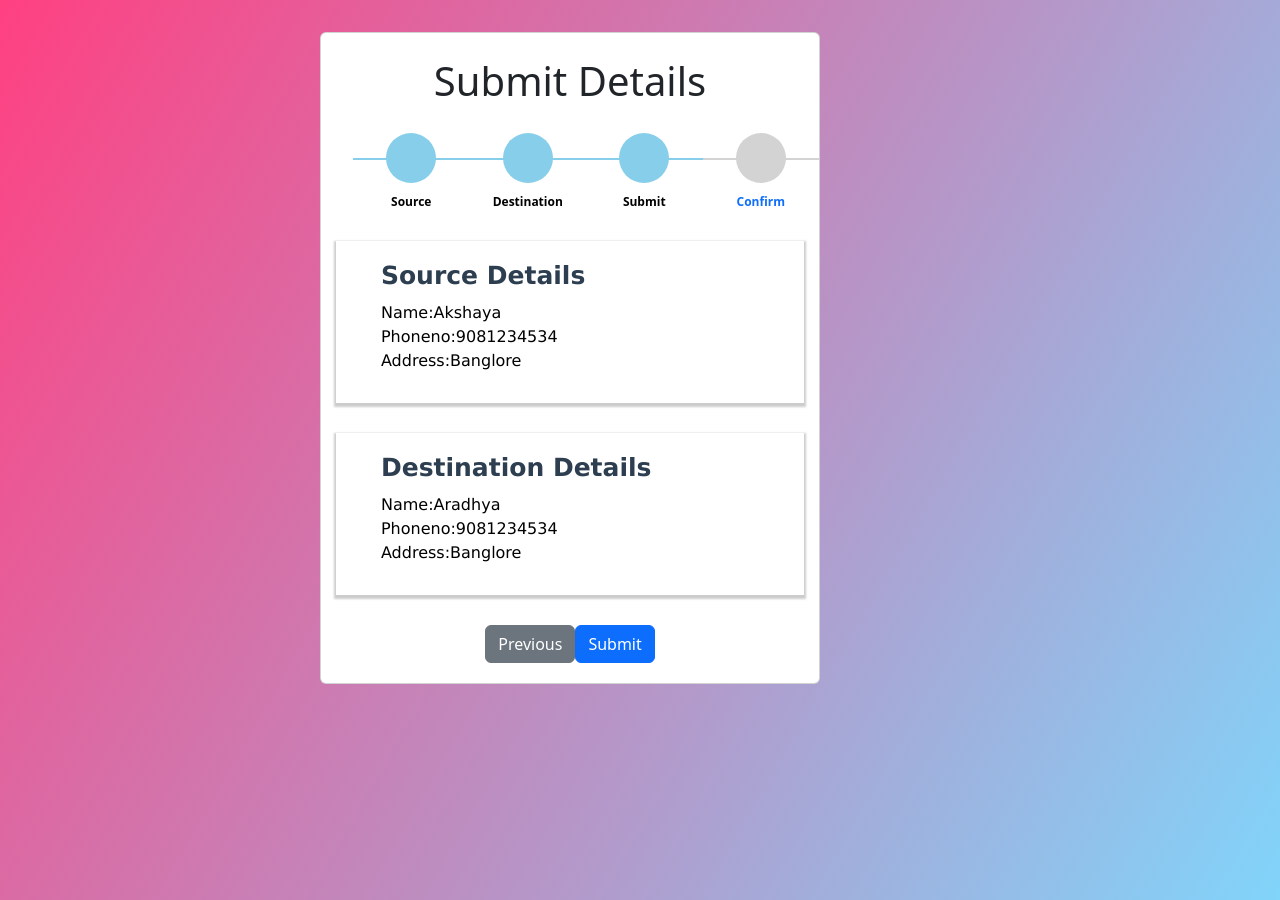
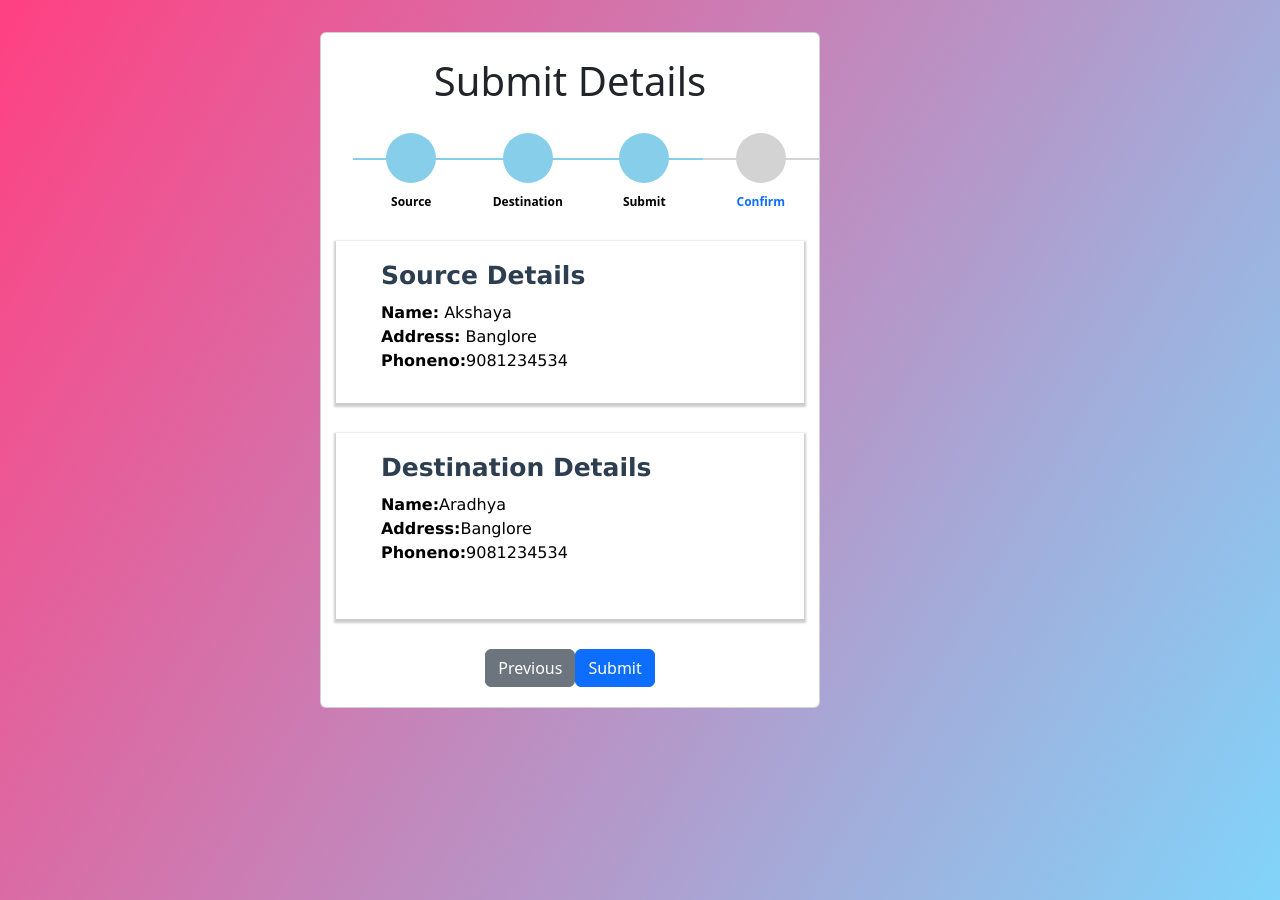
Before and after one commit to SandhyaPeddi2505/ONLINE-DELIVERY-GOODS-PROJECT, a React (Create React App) app: page /submit in a window 1280 px wide. Built offline with nearby package versions, Linux system fonts and the light colour scheme; data requests are answered from the project's data file.

Commit message:
changes done in submit and styles page

```diff
--- a/src/Components/Confirm.jsx
+++ b/src/Components/Confirm.jsx
@@ -7,7 +7,7 @@ const Confirm=()=>{
                 <div className="col-11 col-sm-9 col-md-7 col-lg-6 text-center p-0 mt-3 mb-2">
                     <div className="card px-0 pt-4 pb-0 mt-3 mb-3">
                         <h2>Confirm!</h2>
-                        <div className="row" >
+                        <div className="row">
                             <div className="col-md-12 mx-0">
                                 <form id="msform">
                                 <ul id="progressbar">
--- a/src/Components/Destination.jsx
+++ b/src/Components/Destination.jsx
@@ -5,7 +5,7 @@ import axios from "axios";
 const Destination = () => {
     const [details, setDetails] = useState({
         name: "",
-        phoneno: "",
+        phone: "",
         address: ""
       });
 
@@ -20,9 +20,9 @@ const Destination = () => {
 
       const handleSubmit = (e) => {
         e.preventDefault();
-        const { name, address, phoneno } = details;
+        const { name, address, phone } = details;
         axios
-          .post("http://localhost:3000/details1", { name, phoneno, address })
+          .post("http://localhost:3000/details1", { name, phone, address })
           .then((res) => {
             console.log(res.data);
           })
@@ -81,7 +81,7 @@ const Destination = () => {
                                             <h2 className="fs-title">Destination Details</h2>
                                             <input type="text" name="name" placeholder="Name" value={details.name} onChange={handleChange} />
                                             <input type="text" name="address" placeholder="Address" value={details.address} onChange={handleChange} />
-                                            <input type="text" name="phoneno" placeholder="PhoneNo" value={details.phoneno} onChange={handleChange} />
+                                            <input type="text" name="phone" placeholder="PhoneNo" value={details.phone} onChange={handleChange} />
                                             {/* <button type="submit" className="btn btn-success">Submit</button> */}
                                         </div>
 
--- a/src/Components/Source.jsx
+++ b/src/Components/Source.jsx
@@ -3,7 +3,7 @@ import { Link } from "react-router-dom";
 import { useState ,useEffect} from "react";
 import axios from "axios";
 
-const Source = (props) => {
+const Source = () => {
     const [dataa, setDataa] = useState([]);
     useEffect(()=>{
         axios.get("http://localhost:3000/posts").then(response=>{
@@ -64,7 +64,7 @@ const Source = (props) => {
         if (isPrimary) {
             setPrimaryAddress({
                 ...primaryAddress,
-                [e.target.name2]: e.target.value
+                [e.target.name]: e.target.value
             });
         } else {
             if(e.target.name === "address"){                                 //from 38 line to 43 line code added
@@ -75,7 +75,7 @@ const Source = (props) => {
             }
             setSecondaryAddress({
                 ...secondaryAddress,
-                [e.target.name]: e.target.value
+                [e.target.name1]: e.target.value
             });
         }
     };
@@ -100,10 +100,10 @@ const Source = (props) => {
                                 <div className="col-md-12 mx-0">
                                     <form  id="msform" onSubmit={handleSubmit}>
                                         <div >
-                                        {/* // window.location.href = "/destination" */}
+
 
                                         <ul id="progressbar"  >
-                                        {/* // style={{width: `${progress}%`}} */}
+
                                         <Link to="/source"><li class="active" id="source"><strong>Source</strong></li></Link>
                                         <Link to="/destination"><li id="destination" ><strong>Destination</strong></li></Link>
                                         <Link to="/submit"><li id="submit" ><strong>Submit</strong></li></Link>
@@ -113,11 +113,12 @@ const Source = (props) => {
                                         </div>
                                         <fieldset>
                                             <div className="form-card" style={{direction:"flex",flexDirection:"row"}}>
-                                                <div className="col mx-0">
-                                                <label style={{ color: 'black' }} className="m-4"><input type="radio" name="addressType" value="primary" checked={isPrimary}
-                                                    onChange={handleAddressTypeChange} />Primary</label>
-                                                <label style={{ color: 'black' }} className="mr"><input type="radio" name="addressType" value="secondary" checked={!isPrimary}
-                                                    onChange={handleAddressTypeChange} />Secondary</label></div>
+                                                <div className="col  mx-5">
+                                                <label style={{ color: 'black' ,position:"relative",padding:"20px"}} >Primary<input type="radio" name="addressType"  value="primary" checked={isPrimary}
+                                                    onChange={handleAddressTypeChange} /></label>
+                                                <label style={{ color: 'black',padding:"20px"}} className="label">Secondary<input type="radio" name="addressType" className="mr" value="secondary" checked={!isPrimary}
+                                                    onChange={handleAddressTypeChange} /></label>
+                                                    </div>
                                                 {isPrimary ? (
                                                     <div className="row">
                                                         {dataa.map((value,i)=>{
--- a/src/Components/Styles.scss
+++ b/src/Components/Styles.scss
@@ -94,19 +94,7 @@
     border-bottom: 2px solid skyblue;
     outline-width: 0;
   }
-  .mr{
-    margin-left: 45%;
-    display: inline-flex;
-  }
-  .m-4{
-    margin-left: 50%;
-    display: inline-flex;
-  }
-  .p{
-    // display: grid;
-    // place-items: center;
-    margin-left: 70%;
-  }
+
   // .q{
   //   // display: grid;
   //   // place-items: start;
@@ -285,6 +273,46 @@
     // padding-bottom: 500px;
 
   }
+  // .label{
+  //  position: relative;
+  // }
+  // .a{
+  //   margin-left: 2px;
+  //   margin-right: 2px;
+  //   padding-top: 10px;
+  //   position: relative;
+  // }
+  // .m-4{
+    // margin-left: 50%;
+    // position: absolute;
+    // left: 70px;
+    // bottom: 10px;
+    // top: 50px;
+    // left: 80px;
+    // display: inline-flex;
+    // padding-right: 30px;
+    // align-items: end;
+    // margin-bottom: 100px;
+    // border: 100px;
+  // }
+  // .m-5{
+  //   // position: absolute;
+  //   left: 40px;
+  //   // padding-right: 30px;
+  //   // display: inline-flexbox;
+  //   // margin-top: 80px;
+  // }
+  // .mr{
+  //   margin-left: 45%;
+  //   display: inline-flex;
+
+  // }
+
+  // .p{
+    // display: grid;
+    // place-items: center;
+    // margin-left: 70%;
+  // }
 //   .fs-title{
 //     font-family: sans-serif;
 //     color: #000000;
@@ -293,9 +321,3 @@
 //     font-family: sans-serif;
 //     color: #000000;
 //   }
-
-
-  .a{
-    margin-left: 2px;
-    margin-right: 2px;
-  }
--- a/src/Components/Submit.jsx
+++ b/src/Components/Submit.jsx
@@ -25,6 +25,17 @@ const Submit = (props) => {
             .then((data) => setDest(data))
     }, []);
     console.log(dest, '67')
+    // const getDetails1 = () => {
+    //     axios.get("http://localhost:3000/details1").then(response => {
+    //         setDest(response.data)
+    //     })
+    //         .catch((error) => {
+    //             console.log(error)
+    //         })
+    // }
+    // useEffect(() => {
+    //     getDetails1()
+    // }, [])
 
     return (
         <div className="container-fluid" id="grad1">
@@ -46,12 +57,12 @@ const Submit = (props) => {
                                         <div className="form-card">
                                             <h2 className="fs-title">Source Details</h2>
                                             {/* <label className="fs-title">Address details</label><br /> */}
-                                            {data.map((val, i) => {
+                                            {data.map((val,i) => {
                                                 return (
                                                     <>
-                                                        <label style={{ color: 'black' }}>Name:{val.name}</label><br />
-                                                        <label style={{ color: 'black' }}>Phoneno:{val.phone}</label><br />
-                                                        <label style={{ color: 'black' }}>Address:{val.address}</label>
+                                                        <label style={{ color: 'black' }}><b>Name:</b> {val.name}</label><br />
+                                                        <label style={{ color: 'black' }}><b>Address:</b> {val.address}</label><br/>
+                                                        <label style={{ color: 'black' }}><b>Phoneno:</b>{val.phone}</label><br />
                                                     </>
                                                 )
                                             })}
@@ -59,16 +70,16 @@ const Submit = (props) => {
                                         </div>
                                         <div className="form-card">
 
-                                            {dest.map((val, i) => {
+                                            {dest.map((val,i) => {
                                                 return (
                                                     <>
                                                     <h2 className="fs-title">Destination Details</h2>
-                                                        <label style={{ color: 'black' }}>Name:{val.name}</label><br />
-                                                        <label style={{ color: 'black' }}>Phoneno:{val.phone}</label><br />
-                                                        <label style={{ color: 'black' }}>Address:{val.address}</label>
+                                                        <label style={{ color: 'black' }} ><b>Name:</b>{val.name}</label><br />
+                                                        <label style={{ color: 'black' }}><b>Address:</b>{val.address}</label><br/>
+                                                        <label style={{ color: 'black' }}><b>Phoneno:</b>{val.phone}</label><br />
                                                     </>
                                                 )
-                                            })}
+                                            })}<br></br>
                                         </div>
                                         <Link to="/destination"><button name="previous" className="btn btn-secondary">Previous</button></Link>
                                         <Link to="/confirm"><button name="next" className="btn btn-primary">Submit</button></Link>
```
